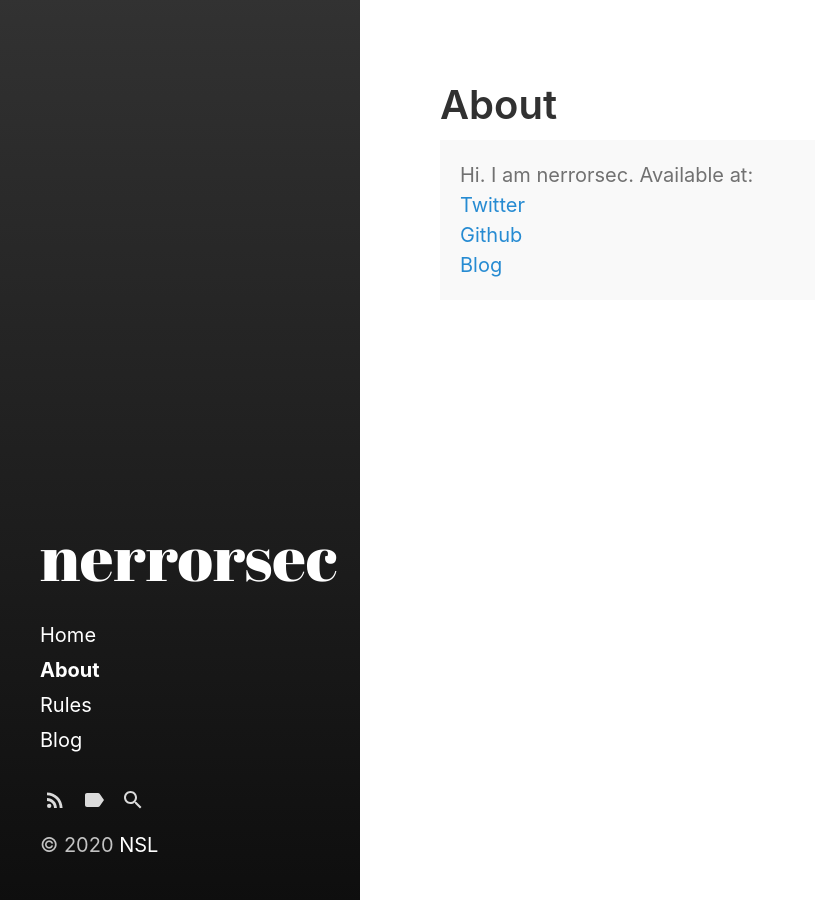
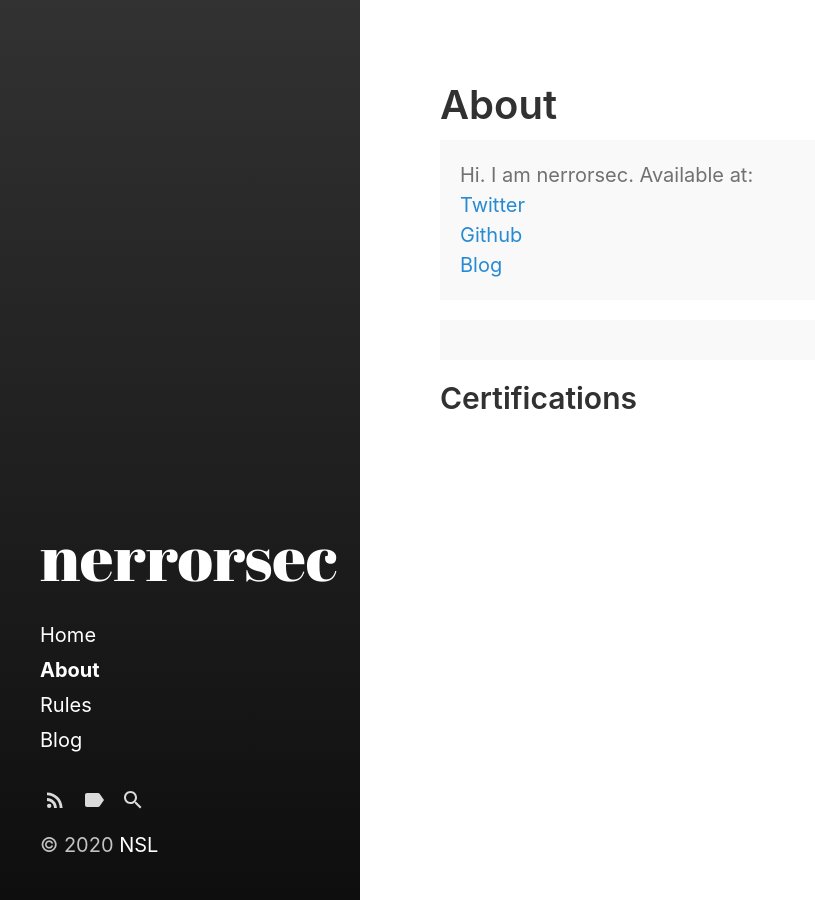
Before and after one commit to nusiloot/nerrorsec.github.io, a Jekyll site: the page built from about.md, in a window 1280 px wide. Shown: the whole page, without its empty margins (0-815 px from the left). Built offline with Jekyll 4.4.1, drawn with Linux system fonts in a browser that asks for light colours.

Commit message:
Update about.md

```diff
--- a/about.md
+++ b/about.md
@@ -14,3 +14,7 @@ sidebar_link: true
 <p>
 <script src="https://tryhackme.com/badge/21223"></script>
 </p>
+
+<p class="message">
+<h2>Certifications</h2>
+</p>
```
